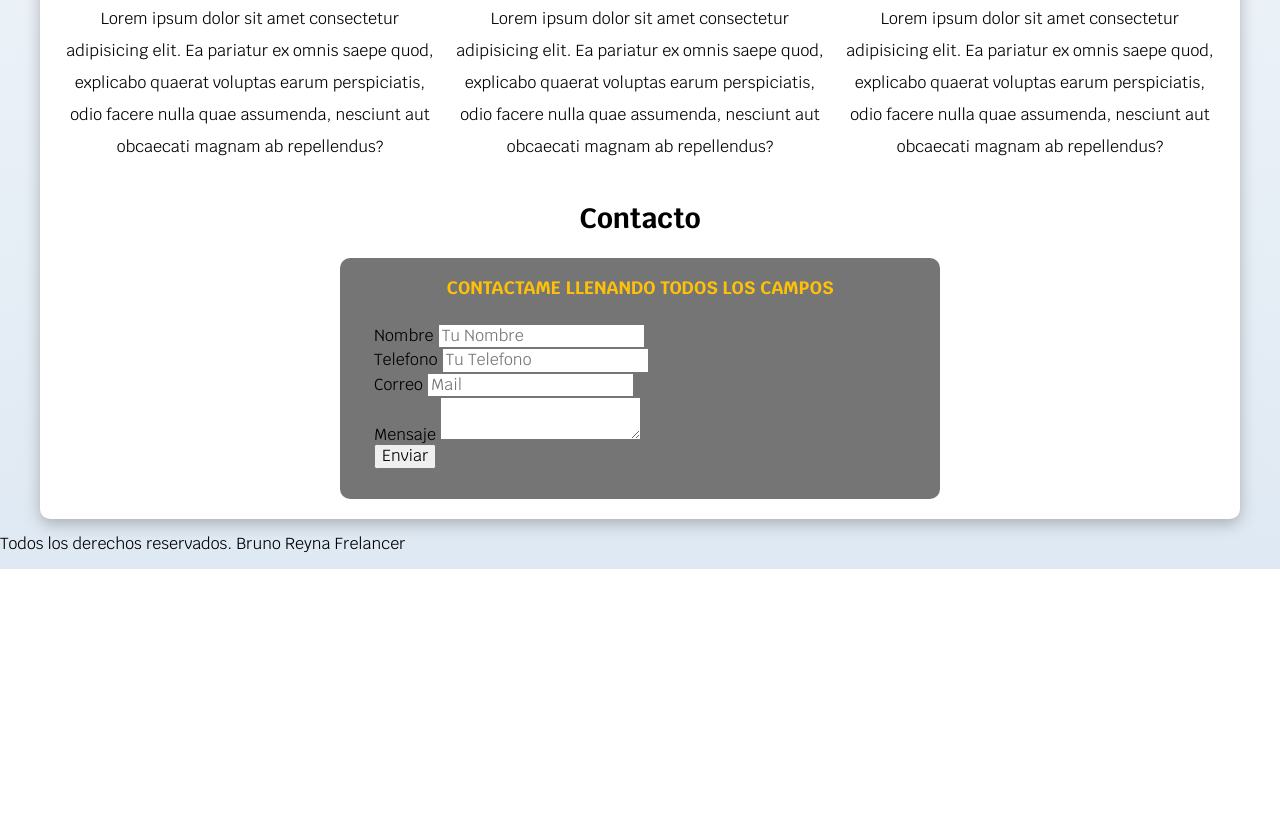
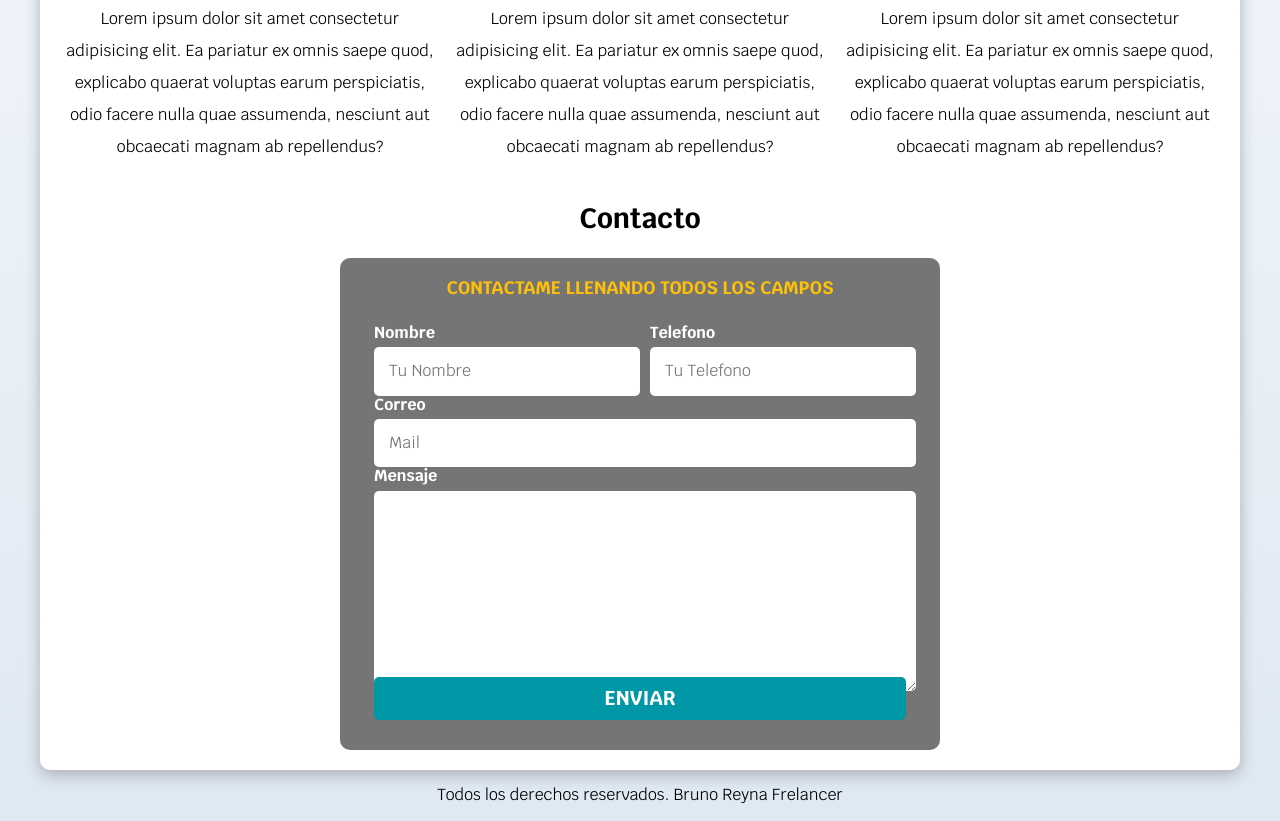
Before and after one commit to Bruno-R-E/Dise-ador, a plain HTML site: page index.html in a window 1280 px wide. Shown: the part 926-1747 px from the top of the page. Before the commit the page ends 1495 px from the top, so only its background shows below. Drawn offline with Linux system fonts and the light colour scheme.

Commit message:
proyecto ya terminado

```diff
--- a/css/style.css
+++ b/css/style.css
@@ -223,10 +223,10 @@ h1,h2,h3{
     color: var(--primario);
 }
 
-@media (min-width: 768) {
+@media (min-width: 768px) {
     .contenedor-campos {
         display: grid;
-        grid-template-columns: repeat(2, 1fr);
+        grid-template-columns: 50% 50%;
         grid-template-rows: auto auto 20rem;
         column-gap: 1rem;
     }
--- a/index.html
+++ b/index.html
@@ -109,28 +109,28 @@
                     <legend>Contactame llenando todos los campos</legend>
 
                     <div class="contenedor-campos">
-                        <div>
+                        <div class="campo">
                             <label>Nombre</label>
-                            <input type="text" placeholder="Tu Nombre">
+                            <input class="imput-text" type="text" placeholder="Tu Nombre">
                         </div>
-                        <div>
+                        <div class="campo">
                             <label>Telefono</label>
-                            <input type="tel" placeholder="Tu Telefono">
+                            <input class="imput-text" type="tel" placeholder="Tu Telefono">
                         </div>
 
-                        <div>
+                        <div class="campo">
                             <label>Correo</label>
-                            <input type="email" placeholder="Mail">
+                            <input class="imput-text" type="email" placeholder="Mail">
                         </div>
 
-                        <div>
+                        <div class="campo">
                             <label>Mensaje</label>
-                            <textarea></textarea>
+                            <textarea class="imput-text"></textarea>
 
                         </div>
                     </div> <!--.contenedor-campos-->
-                    <div>
-                        <input type="submit" value="Enviar">
+                    <div class="alinear-derecha flex">
+                        <input class="boton w-sn-100" type="submit" value="Enviar">
                     </div>
 
                 </fieldset>
@@ -138,7 +138,7 @@
         </section>
     </main>
 
-    <footer>
+    <footer class="footer">
         <p>Todos los derechos reservados. Bruno Reyna Frelancer</p>
     </footer>
 
```
